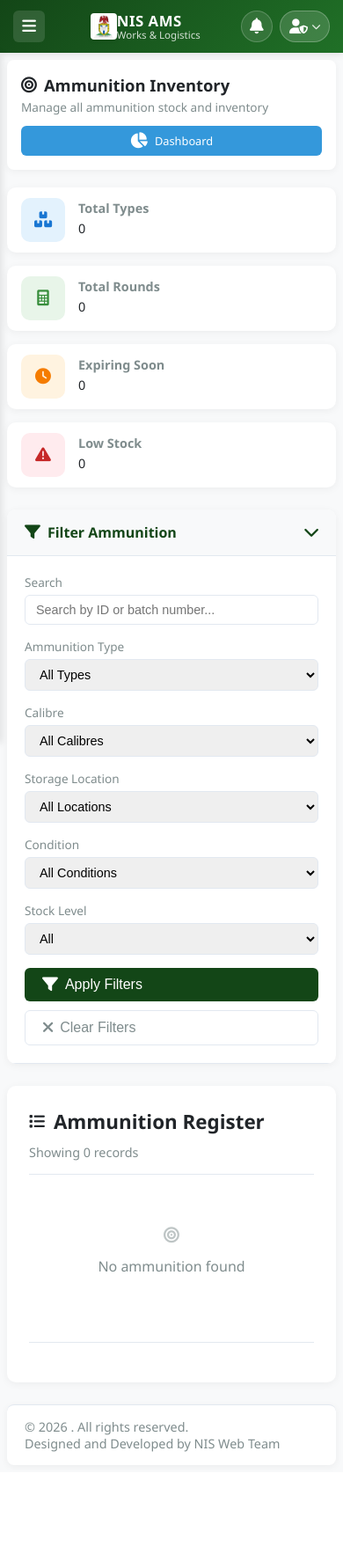
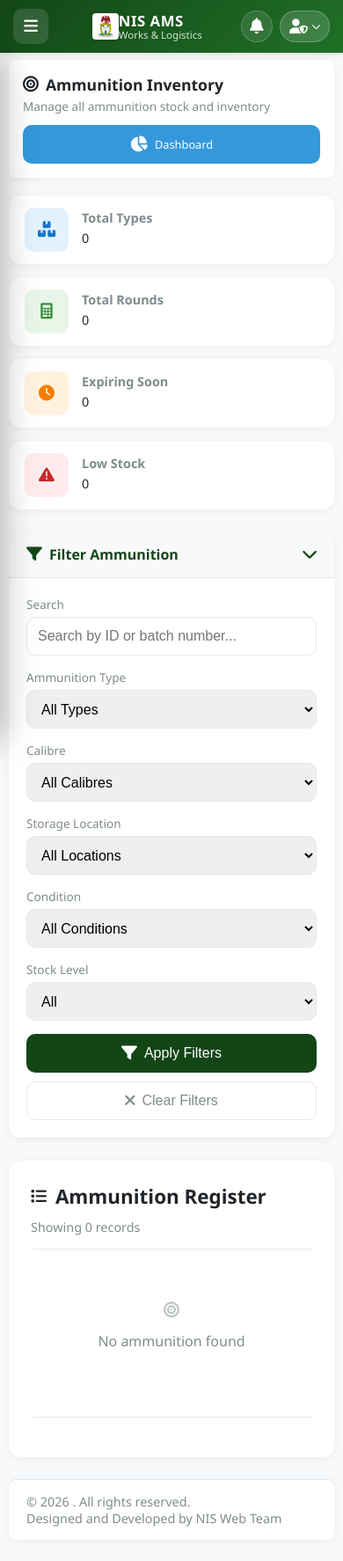
Before and after one commit to Dago001/nis_asset, a PHP site: the page made by views/ammunition/index.php in a window 390 px wide. Shown: the whole page at 88% size. Before the commit the page ends 1667 px from the top, so only its background shows below. Run offline with PHP 8.4, Linux system fonts and the light colour scheme; the template is opened without the code that fills it, so the values that code supplies are empty; some libraries are stand-ins or nearby versions.

Commit message:
Add mobile app-style responsive layer (desktop unchanged)
Give the app a native-mobile-app feel on phones and tablets while leaving
the desktop/laptop experience and all application logic untouched.

- assets/css/mobile.css (new): presentation-only stylesheet whose every
  rule lives inside a max-width media query, so wide viewports render
  exactly as before. Loaded after app.css so it layers on the existing
  responsive rules. Adds:
    * app-style slide-in drawer (wider, rounded, blurred backdrop) with
      44px+ thumb-friendly nav targets
    * 16px form inputs (stops iOS focus-zoom), 44px min tap targets,
      rounded fields and full-width CTA buttons with press feedback
    * rounded, edge-to-edge cards; single-column grids on phones
    * data tables that swipe horizontally inside a rounded container
    * centered rounded dialog sheets and full-width top toasts
    * safe-area insets for notched phones and momentum scrolling
- views/layouts/header.php: additive only — link the new stylesheet after
  app.css, add viewport-fit=cover and mobile web-app meta tags
  (theme-color, apple-mobile-web-app-*, apple-touch-icon) so phones treat
  it like an installed app. No logic, controllers, models, routes or JS
  behaviour changed.

Co-Authored-By: Claude Opus 4.8 <noreply@anthropic.com>
Claude-Session: https://claude.ai/code/session_01WC8nJFGX4Yc8TZLNL1DXRw

```diff
--- /dev/null
+++ b/assets/css/mobile.css
@@ -0,0 +1,301 @@
+/* ==========================================================================
+   MOBILE / NATIVE-APP EXPERIENCE
+   --------------------------------------------------------------------------
+   Purpose: make the app feel like a native mobile app on phones (and behave
+   well on tablets) WITHOUT altering the desktop/laptop experience or any
+   application logic.
+
+   Safety contract:
+   - EVERY rule in this file lives inside a `@media (max-width: …)` query, so
+     nothing here can affect wide (desktop/laptop) viewports. Desktop renders
+     exactly as before.
+   - This file is loaded AFTER app.css, so where both set the same property it
+     layers cleanly on top of the existing responsive rules (later source wins
+     at equal specificity/importance).
+   - No markup, controllers, models, routes or JavaScript behaviour is changed
+     by this file — it is presentation only.
+   ========================================================================== */
+
+
+/* ==========================================================================
+   1. TABLET + PHONE  (<= 991px) — the width where the sidebar becomes a drawer
+   ========================================================================== */
+@media (max-width: 991px) {
+
+    /* Native-feel touch behaviour */
+    html {
+        -webkit-text-size-adjust: 100%;
+        text-size-adjust: 100%;
+    }
+    body {
+        -webkit-tap-highlight-color: transparent;   /* no grey flash on tap */
+        overscroll-behavior-y: contain;              /* no rubber-band chaining */
+    }
+
+    /* Smooth momentum scrolling + breathing room above the home-gesture bar */
+    .main-content {
+        -webkit-overflow-scrolling: touch;
+        padding-bottom: calc(24px + env(safe-area-inset-bottom, 0px)) !important;
+    }
+
+    /* ---- App-style slide-in drawer ---------------------------------------- */
+    .sidebar {
+        width: 84% !important;
+        max-width: 320px !important;
+        box-shadow: 0 0 40px rgba(0, 0, 0, 0.35) !important;
+        border-top-right-radius: 18px;
+        border-bottom-right-radius: 18px;
+        padding-bottom: calc(16px + env(safe-area-inset-bottom, 0px));
+    }
+
+    /* Dim + subtle blur backdrop behind the open drawer */
+    .sidebar-overlay {
+        background: rgba(0, 0, 0, 0.45) !important;
+        -webkit-backdrop-filter: blur(2px);
+        backdrop-filter: blur(2px);
+    }
+
+    /* Comfortable, thumb-sized drawer targets (min 44px tap area) */
+    .sidebar-menu .menu-item {
+        min-height: 48px;
+        padding: 12px 16px !important;
+        font-size: 0.95rem !important;
+    }
+    .sidebar-menu .sub-item {
+        min-height: 44px;
+        padding: 11px 16px 11px 22px !important;
+        font-size: 0.9rem !important;
+    }
+    .sidebar-menu .menu-item i {
+        font-size: 1.05rem !important;
+    }
+
+    /* Bigger, rounder hamburger so it reads as an app control */
+    .mobile-menu-toggle {
+        width: 40px !important;
+        height: 40px !important;
+        border-radius: 10px !important;
+    }
+
+    /* Keep media from ever forcing a horizontal scroll of the page */
+    img, video, canvas, iframe {
+        max-width: 100% !important;
+    }
+}
+
+
+/* ==========================================================================
+   2. PHONES  (<= 768px) — the real "mobile app" layer
+   ========================================================================== */
+@media (max-width: 768px) {
+
+    /* Slightly larger base text than the desktop 12px, for phone readability */
+    body {
+        font-size: 13px;
+    }
+
+    /* ---- Content gutters: edge-to-edge app feel --------------------------- */
+    .main-content {
+        padding-left: 12px !important;
+        padding-right: 12px !important;
+    }
+
+    /* ---- Cards / panels: rounded, tappable, full width -------------------- */
+    .stat-card,
+    .dash-card,
+    .dashboard-panel,
+    .card,
+    .form-section,
+    .filter-section,
+    .content-card,
+    .info-card,
+    .detail-card {
+        border-radius: 14px !important;
+        max-width: 100% !important;
+    }
+
+    /* Give tapped cards a gentle "press" response like a native list row */
+    .stat-card:active,
+    .action-card:active,
+    .dash-card:active {
+        transform: scale(0.99);
+    }
+
+    /* ---- Forms: 16px inputs stop iOS from zooming on focus --------------- */
+    input:not([type="checkbox"]):not([type="radio"]):not([type="range"]),
+    select,
+    textarea,
+    .form-control {
+        font-size: 16px !important;      /* < 16px triggers iOS auto-zoom */
+        min-height: 44px;                /* comfortable tap target */
+        border-radius: 10px !important;
+    }
+    textarea {
+        min-height: 90px;
+    }
+
+    /* Stack label/field groups full width */
+    .form-row,
+    .form-grid,
+    .filter-grid,
+    .field-group.two-col {
+        grid-template-columns: 1fr !important;
+        display: block;
+    }
+    .form-group,
+    .form-field {
+        width: 100% !important;
+    }
+
+    /* ---- Buttons: large, rounded, thumb friendly ------------------------- */
+    .btn {
+        min-height: 44px;
+        border-radius: 10px !important;
+        display: inline-flex;
+        align-items: center;
+        justify-content: center;
+    }
+    .btn:active {
+        transform: scale(0.98);
+    }
+
+    /* Primary/action buttons in forms & headers go full width like an app CTA */
+    .form-actions .btn,
+    .form-buttons .btn,
+    .modal-footer .btn,
+    .header-actions .btn,
+    .btn-block {
+        flex: 1 1 100% !important;
+        width: 100% !important;
+    }
+    .form-actions,
+    .form-buttons {
+        display: flex;
+        flex-direction: column;
+        gap: 10px;
+    }
+
+    /* Icon-only round buttons stay square, don't stretch */
+    .btn-icon {
+        flex: 0 0 auto !important;
+        width: 40px !important;
+        min-width: 40px;
+        padding: 0 !important;
+    }
+
+    /* ---- Data tables: horizontal swipe inside a rounded card ------------- */
+    .asset-table,
+    .report-table,
+    .pro-table,
+    .items-table,
+    .audit-table,
+    .diff-table,
+    .summary-table,
+    .approval-queue-table,
+    table.table {
+        display: block;
+        width: 100%;
+        overflow-x: auto;
+        -webkit-overflow-scrolling: touch;
+        white-space: nowrap;
+        border-radius: 12px;
+    }
+    .table-responsive {
+        border-radius: 12px;
+        -webkit-overflow-scrolling: touch;
+    }
+    /* Tables should never bust the viewport width */
+    .asset-table th, .asset-table td,
+    .report-table th, .report-table td {
+        white-space: nowrap;
+    }
+
+    /* Charts must never overflow their cell */
+    canvas {
+        max-width: 100% !important;
+        height: auto !important;
+    }
+
+    /* ---- Dialogs / modals: centered sheet with rounded corners ----------- */
+    .modal-content,
+    .modal-box,
+    .scan-modal,
+    .modal-dialog {
+        width: 100% !important;
+        max-width: 94vw !important;
+        max-height: 88vh !important;
+        overflow-y: auto;
+        -webkit-overflow-scrolling: touch;
+        border-radius: 16px !important;
+        margin: auto !important;
+    }
+    .modal-content.modal-lg {
+        max-width: 94vw !important;
+    }
+
+    /* ---- Notifications toast: span the screen top, not a fixed 400px ----- */
+    .notification-container {
+        top: calc(66px + env(safe-area-inset-top, 0px)) !important;
+        left: 10px !important;
+        right: 10px !important;
+        max-width: none !important;
+    }
+
+    /* Guard against accidental horizontal overflow anywhere */
+    .page-header,
+    .content-wrapper,
+    .dashboard-grid,
+    .stats-grid {
+        max-width: 100% !important;
+    }
+}
+
+
+/* ==========================================================================
+   3. SMALL PHONES  (<= 480px) — tighten spacing, keep everything readable
+   ========================================================================== */
+@media (max-width: 480px) {
+
+    .main-content {
+        padding-left: 10px !important;
+        padding-right: 10px !important;
+    }
+
+    /* One stat card per row, comfortable internal padding */
+    .stat-card,
+    .dashboard-panel,
+    .dash-card {
+        padding: 14px !important;
+    }
+
+    /* Section titles a touch smaller so headers never wrap awkwardly */
+    .page-header h1,
+    .header-content h1 {
+        font-size: 1.1rem !important;
+    }
+
+    /* Quick-action tiles: single column reads best on narrow screens */
+    .action-grid {
+        grid-template-columns: 1fr !important;
+    }
+
+    /* Keep the drawer nearly full-width on tiny screens */
+    .sidebar {
+        width: 88% !important;
+    }
+}
+
+
+/* ==========================================================================
+   4. LANDSCAPE PHONES — let short viewports scroll modals/drawer fully
+   ========================================================================== */
+@media (max-width: 932px) and (max-height: 500px) and (orientation: landscape) {
+    .sidebar {
+        overflow-y: auto;
+    }
+    .modal-content,
+    .modal-box,
+    .scan-modal {
+        max-height: 94vh !important;
+    }
+}
--- a/views/layouts/header.php
+++ b/views/layouts/header.php
@@ -67,7 +67,14 @@ $isAuthPage = in_array($pageTitle, [
 <html lang="en" data-theme="<?php echo $defaultTheme; ?>">
 <head>
     <meta charset="UTF-8">
-    <meta name="viewport" content="width=device-width, initial-scale=1.0, shrink-to-fit=no">
+    <meta name="viewport" content="width=device-width, initial-scale=1.0, shrink-to-fit=no, viewport-fit=cover">
+    <!-- Native mobile-app hints (installable / full-bleed / branded status bar) -->
+    <meta name="theme-color" content="#134617">
+    <meta name="mobile-web-app-capable" content="yes">
+    <meta name="apple-mobile-web-app-capable" content="yes">
+    <meta name="apple-mobile-web-app-status-bar-style" content="black-translucent">
+    <meta name="apple-mobile-web-app-title" content="NIS AMS">
+    <link rel="apple-touch-icon" href="<?php echo BASE_URL; ?>/assets/images/nis-logo.png">
     <meta name="csrf-token" content="<?php echo htmlspecialchars($csrfToken); ?>">
     <meta name="app-base" content="<?php echo htmlspecialchars(rtrim(BASE_URL, '/')); ?>">
     <title><?php echo htmlspecialchars($appName); ?> - <?php echo htmlspecialchars($pageTitle); ?></title>
@@ -103,6 +110,9 @@ $isAuthPage = in_array($pageTitle, [
     <link rel="stylesheet" href="<?php echo BASE_URL; ?>/assets/css/fontawesome.min.css?v=6.0.0">
     <link rel="stylesheet" href="<?php echo BASE_URL; ?>/assets/css/leaflet.css?v=1.9.4">
     <link rel="stylesheet" href="<?php echo BASE_URL; ?>/assets/css/app.css?v=1.0.8">
+    <!-- Mobile / native-app layer — only affects phones & tablets (all rules are
+         inside max-width media queries); loaded after app.css so it layers on top. -->
+    <link rel="stylesheet" href="<?php echo BASE_URL; ?>/assets/css/mobile.css?v=1.0.0">
     <?php if (isset($extra_css) && is_array($extra_css)): ?>
         <?php foreach ($extra_css as $css): ?>
             <link rel="stylesheet" href="<?php echo htmlspecialchars($css); ?>?v=1.0.5">
```
